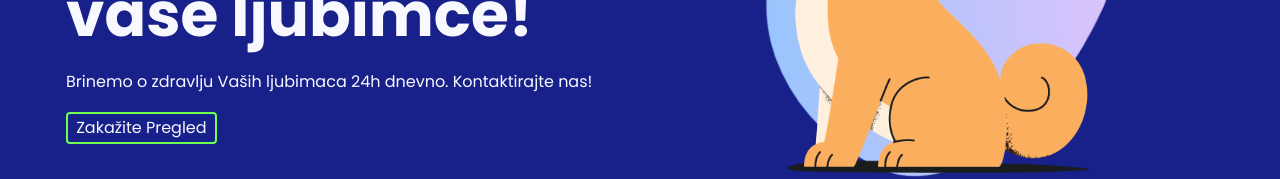
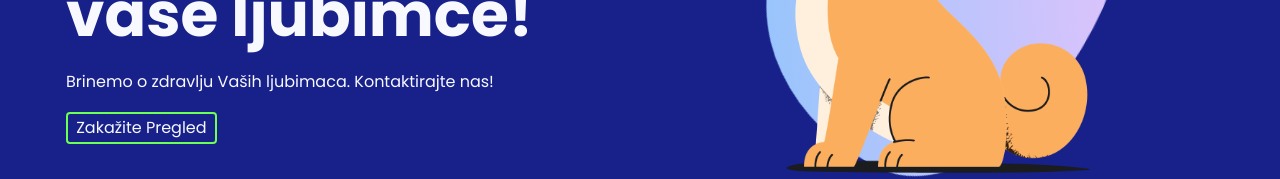
Before and after one commit to vukovicdusan/vet4pets, a Next.js app: page / in a window 1280 px wide. Shown: the part 369-548 px from the top of the page. Built offline with nearby package versions, Linux system fonts and the light colour scheme.

Commit message:
Removed 24h info from hero

```diff
--- a/components/hero/Hero.jsx
+++ b/components/hero/Hero.jsx
@@ -49,8 +49,7 @@ const Hero = () => {
               </div>
               <div className={styles.animationContainer}>
                 <p ref={subTitleRef} className={styles.stackException}>
-                  Brinemo o zdravlju Vaših ljubimaca 24h dnevno. Kontaktirajte
-                  nas!
+                  Brinemo o zdravlju Vaših ljubimaca. Kontaktirajte nas!
                 </p>
               </div>
               <div className={styles.animationContainer}>
```
